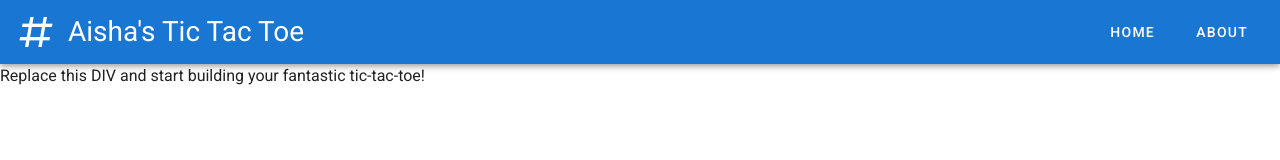
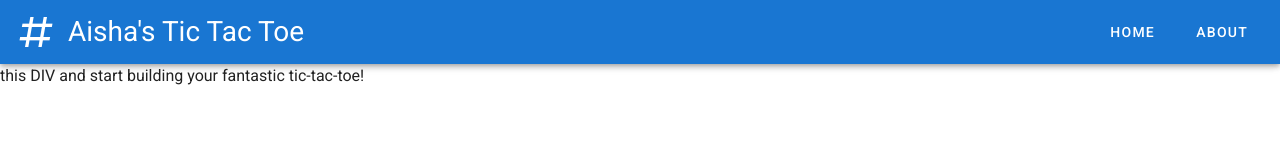
Before and after one commit to AishaKEITA/aishas-ttt, a Vue app: page / in a window 1280 px wide. Shown: the top 160 px of the page. Built offline with nearby package versions, Linux system fonts and the light colour scheme.

Commit message:
removed replace

```diff
--- a/src/views/Home.vue
+++ b/src/views/Home.vue
@@ -1,7 +1,7 @@
 // "HTML"
 <template>
   <div class="home">
-    <div>Replace this DIV and start building your fantastic tic-tac-toe!</div>
+    <div>this DIV and start building your fantastic tic-tac-toe!</div>
   </div>
 </template>
 
```
